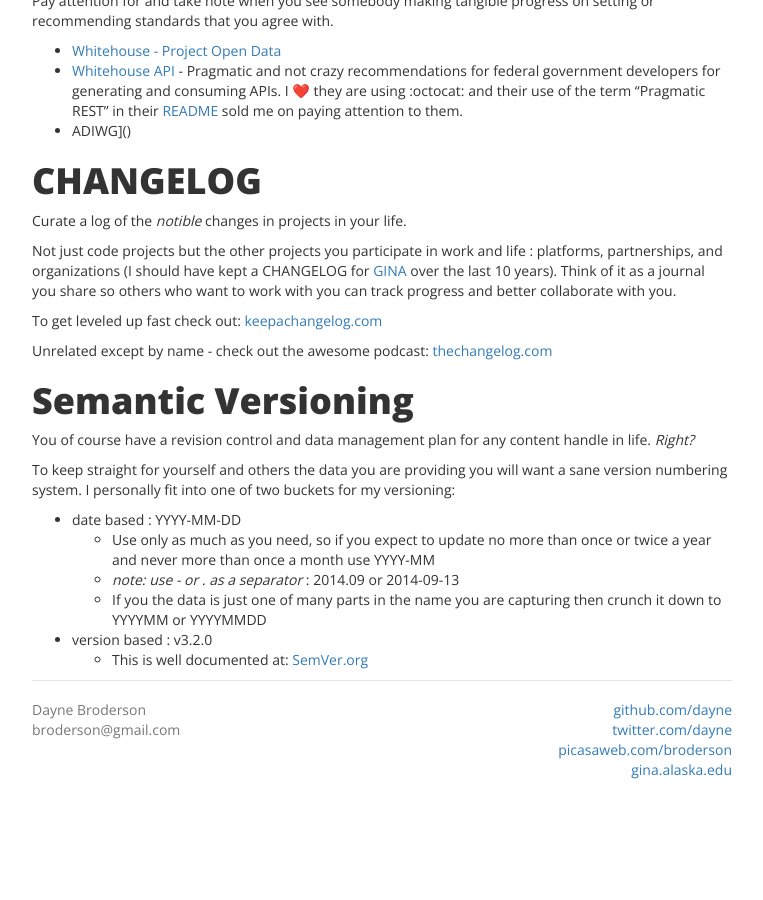
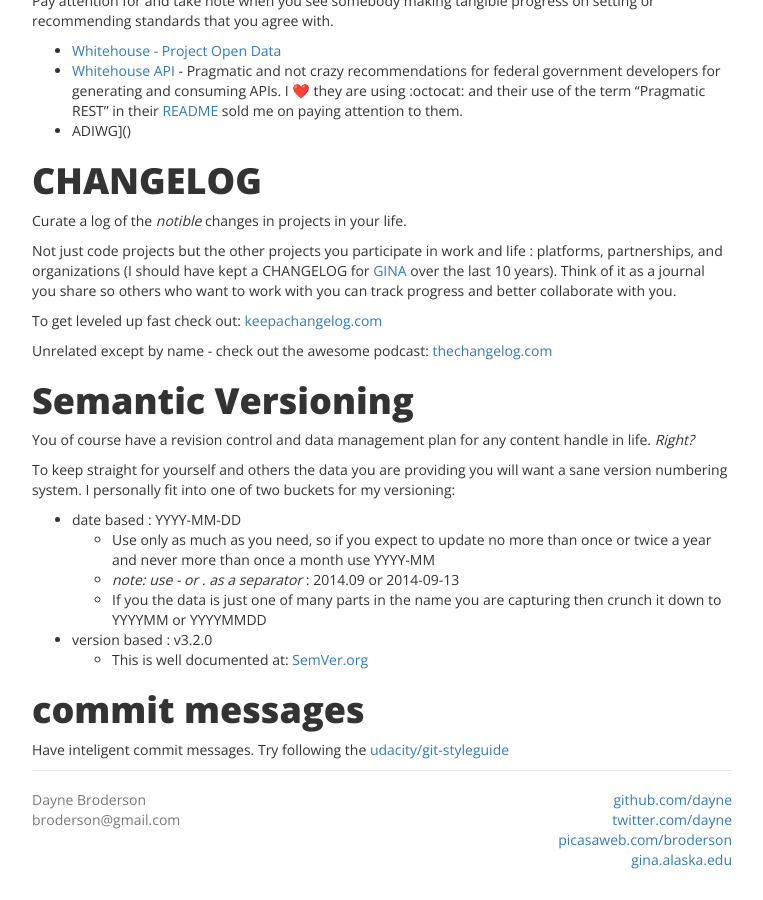
Before and after one commit to dayne/dayne.github.com, a Jekyll site: the page built from _topics/good_practices.md, in a window 1280 px wide and 900 px high, scrolled down 1534 px. Shown: the whole window, without its empty margins (258-1021 px from the left). Built offline with Jekyll 4.4.1, drawn with Linux system fonts in a browser that asks for light colours; nearby versions of some CDN libraries; emoji names are drawn with the system emoji font; before the commit the page ends 2344 px from its top, so only the background shows below that.

Commit message:
feat: link to udacity git-styleguide

```diff
--- a/_topics/good_practices.md
+++ b/_topics/good_practices.md
@@ -81,3 +81,7 @@
     * If you the data is just one of many parts in the name you are capturing then crunch it down to YYYYMM or YYYYMMDD
   * version based : v3.2.0
     * This is well documented at: [SemVer.org](http://semver.org/)
+
+# commit messages
+
+   Have inteligent commit messages.  Try following the [udacity/git-styleguide](https://udacity.github.io/git-styleguide/)
```
